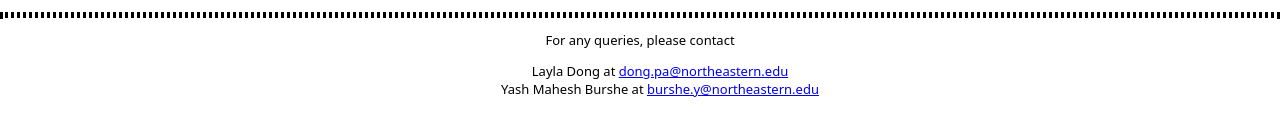
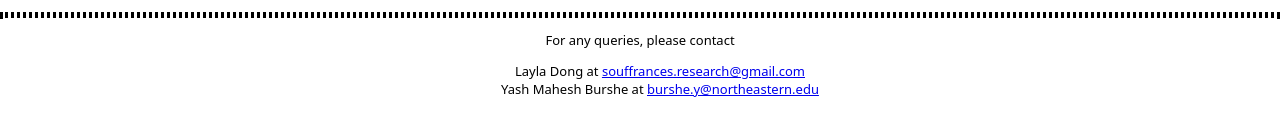
Before and after one commit to refactoring-assistant/refactoring-assistant.github.io, a Next.js app: page / in a window 1280 px wide. Shown: the part 329-464 px from the top of the page. Built offline with nearby package versions, Linux system fonts and the light colour scheme.

Commit message:
Update email

```diff
--- a/app/page.tsx
+++ b/app/page.tsx
@@ -13,7 +13,7 @@ export default function Home() {
         <section>
           <p>For any queries, please contact</p>
           <ul>
-            <li>Layla Dong at <Link href="mailto:dong.pa@northeastern.edu">dong.pa@northeastern.edu</Link></li>
+            <li>Layla Dong at <Link href="mailto:souffrances.research@gmail.com">souffrances.research@gmail.com</Link></li>
             <li>Yash Mahesh Burshe at <Link href="mailto:burshe.y@northeastern.edu">burshe.y@northeastern.edu</Link></li>
           </ul>
         </section>
```
